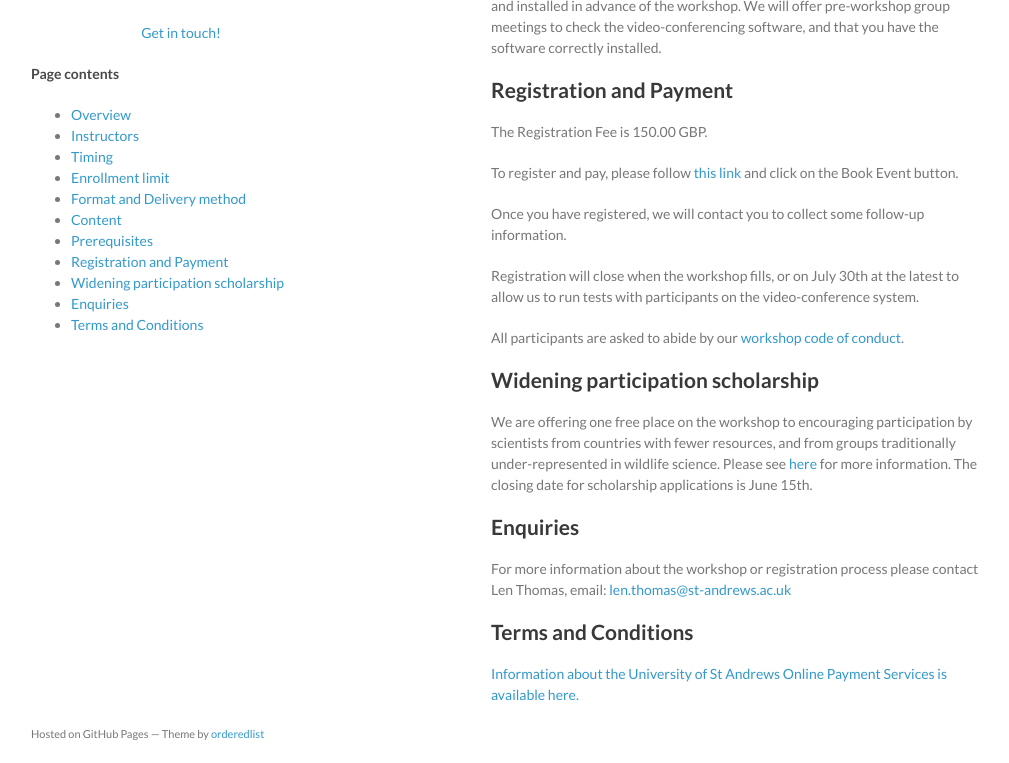
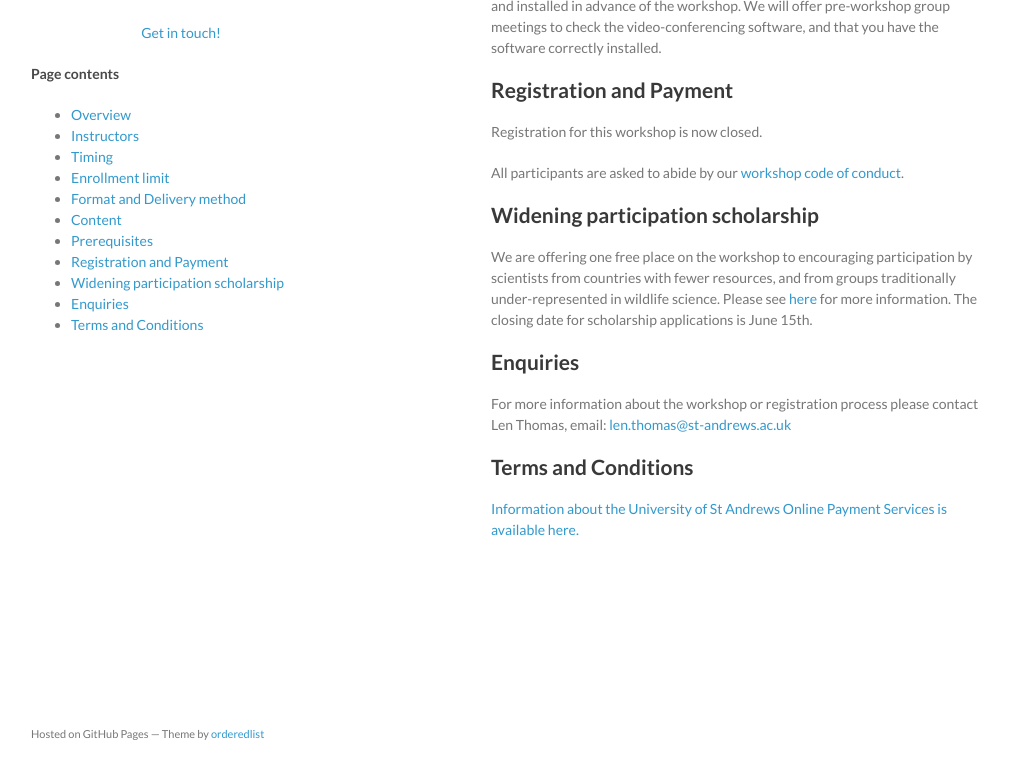
Before and after one commit to distanceworkshops/distanceworkshops.github.io, a Jekyll site: the page built from mrds-aug-2021.md, in a window 1280 px wide and 900 px high, scrolled down 1729 px, cut to the strip 137-900 px from the top of the window. Shown: the whole strip, without its empty margins (129-1138 px from the left). Built offline with Jekyll 4.4.1, drawn with Linux system fonts in a browser that asks for light colours.

Commit message:
Closed registration

```diff
--- a/mrds-aug-2021.md
+++ b/mrds-aug-2021.md
@@ -44,13 +44,15 @@
 
 ## Registration and Payment
 
-The Registration Fee is 150.00 GBP.
+Registration for this workshop is now closed.
+
+<!-- The Registration Fee is 150.00 GBP.
 
 To register and pay, please follow [this link](https://onlineshop.st-andrews.ac.uk/conferences-and-events/events/creem/online-workshop-distance-sampling-when-animals-are-missed-at-zero-distance-30th-31st-august-2021) and click on the Book Event button.
 
 Once you have registered, we will contact you to collect some follow-up information.
 
-Registration will close when the workshop fills, or on July 30th at the latest to allow us to run tests with participants on the video-conference system.
+Registration will close when the workshop fills, or on July 30th at the latest to allow us to run tests with participants on the video-conference system.-->
 
 All participants are asked to abide by our [workshop code of conduct](code-of-conduct).
 
```
